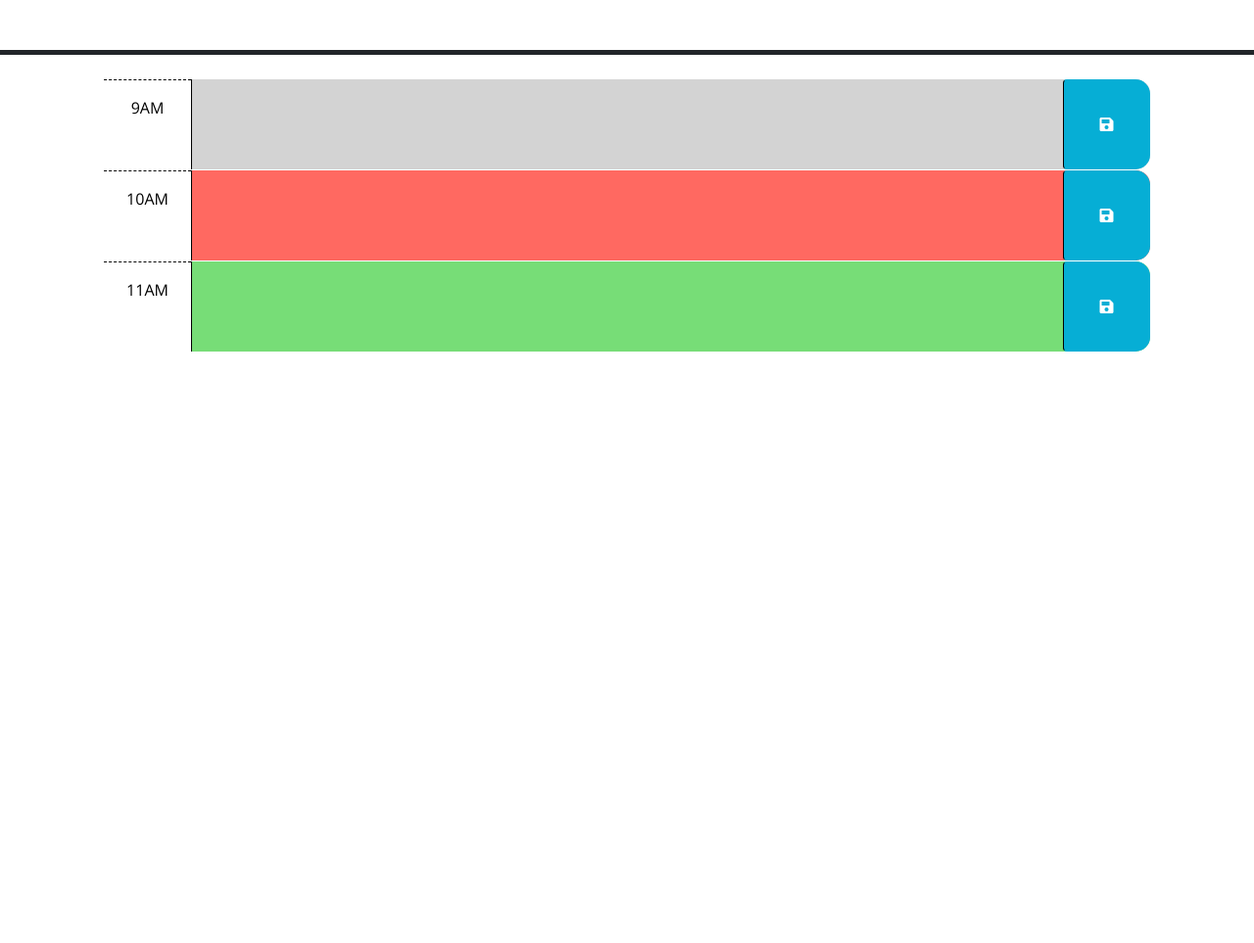
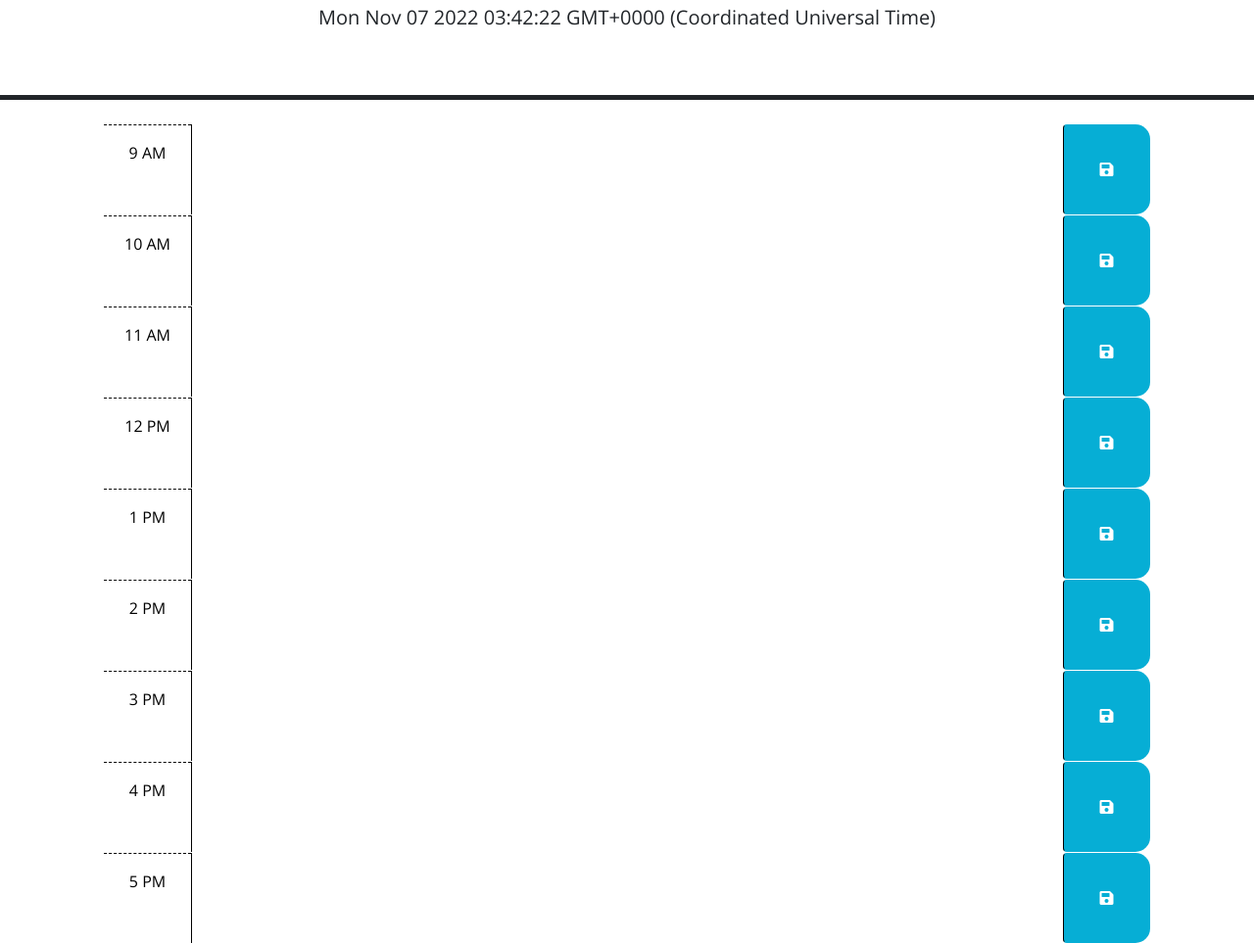
Before and after one commit to tessie-the-messy/Work-Day-Scheduler, a plain HTML site: page index.html in a window 1280 px wide. Shown: the part 176-1139 px from the top of the page at 98% size. Before the commit the page ends 800 px from the top, so only its background shows below. Drawn offline with nearby package versions, Linux system fonts and the light colour scheme; files that its build step writes are made by us from their sources.

Commit message:
Added HTML, pseudocoded JS

```diff
--- a/assets/js/script.js
+++ b/assets/js/script.js
@@ -8,16 +8,28 @@ $(function () {
   // function? How can DOM traversal be used to get the "hour-x" id of the
   // time-block containing the button that was clicked? How might the id be
   // useful when saving the description in local storage?
-  //
+  var save = $(".saveBtn")
+
+  save.on("click", function() {
+
+  })
+
   // TODO: Add code to apply the past, present, or future class to each time
   // block by comparing the id to the current hour. HINTS: How can the id
   // attribute of each time-block be used to conditionally add or remove the
   // past, present, and future classes? How can Day.js be used to get the
   // current hour in 24-hour time?
-  //
+      // '.past', '.present', and '.future' classes already exist in CSS (deleted from HTML)
+      // if function for EACH hour, i.e. each id? is there a way to do a for loop?
+
+
   // TODO: Add code to get any user input that was saved in localStorage and set
   // the values of the corresponding textarea elements. HINT: How can the id
   // attribute of each time-block be used to do this?
-  //
+
+
   // TODO: Add code to display the current date in the header of the page.
+ var date = new Date();
+ $("#currentDay").text(date);
+//  above should be day.js?
 });
--- a/index.html
+++ b/index.html
@@ -18,11 +18,11 @@
       href="https://fonts.googleapis.com/css?family=Open+Sans&display=swap"
       rel="stylesheet"
     />
-    <link rel="stylesheet" href="style.css" />
+    <link rel="stylesheet" href="./assets/css/style.css" />
     <title>Work Day Scheduler</title>
   </head>
 
-  <body>
+  <body >
     <header class="p-5 mb-4 border-5 border-bottom border-dark text-center">
       <h1 class="display-3">Work Day Scheduler</h1>
       <p class="lead">A simple calendar app for scheduling your work day</p>
@@ -39,27 +39,74 @@
         code is implemented.
         -->
 
-      <!-- Example of a past time block. The "past" class adds a gray background color. -->
-      <div id="hour-9" class="row time-block past">
-        <div class="col-2 col-md-1 hour text-center py-3">9AM</div>
+      <div id="hour-9" class="row time-block">
+        <div class="col-2 col-md-1 hour text-center py-3">9 AM</div>
         <textarea class="col-8 col-md-10 description" rows="3"> </textarea>
         <button class="btn saveBtn col-2 col-md-1" aria-label="save">
           <i class="fas fa-save" aria-hidden="true"></i>
         </button>
       </div>
 
-      <!-- Example of a a present time block. The "present" class adds a red background color. -->
-      <div id="hour-10" class="row time-block present">
-        <div class="col-2 col-md-1 hour text-center py-3">10AM</div>
+
+      <div id="hour-10" class="row time-block">
+        <div class="col-2 col-md-1 hour text-center py-3">10 AM</div>
         <textarea class="col-8 col-md-10 description" rows="3"> </textarea>
         <button class="btn saveBtn col-2 col-md-1" aria-label="save">
           <i class="fas fa-save" aria-hidden="true"></i>
         </button>
       </div>
 
-      <!-- Example of a future time block. The "future" class adds a green background color. -->
-      <div id="hour-11" class="row time-block future">
-        <div class="col-2 col-md-1 hour text-center py-3">11AM</div>
+
+      <div id="hour-11" class="row time-block">
+        <div class="col-2 col-md-1 hour text-center py-3">11 AM</div>
+        <textarea class="col-8 col-md-10 description" rows="3"> </textarea>
+        <button class="btn saveBtn col-2 col-md-1" aria-label="save">
+          <i class="fas fa-save" aria-hidden="true"></i>
+        </button>
+      </div>
+
+      <div id="hour-12" class="row time-block">
+        <div class="col-2 col-md-1 hour text-center py-3">12 PM</div>
+        <textarea class="col-8 col-md-10 description" rows="3"> </textarea>
+        <button class="btn saveBtn col-2 col-md-1" aria-label="save">
+          <i class="fas fa-save" aria-hidden="true"></i>
+        </button>
+      </div>
+
+      <div id="hour-1" class="row time-block">
+        <div class="col-2 col-md-1 hour text-center py-3">1 PM</div>
+        <textarea class="col-8 col-md-10 description" rows="3"> </textarea>
+        <button class="btn saveBtn col-2 col-md-1" aria-label="save">
+          <i class="fas fa-save" aria-hidden="true"></i>
+        </button>
+      </div>
+
+      <div id="hour-2" class="row time-block">
+        <div class="col-2 col-md-1 hour text-center py-3">2 PM</div>
+        <textarea class="col-8 col-md-10 description" rows="3"> </textarea>
+        <button class="btn saveBtn col-2 col-md-1" aria-label="save">
+          <i class="fas fa-save" aria-hidden="true"></i>
+        </button>
+      </div>
+
+      <div id="hour-3" class="row time-block">
+        <div class="col-2 col-md-1 hour text-center py-3">3 PM</div>
+        <textarea class="col-8 col-md-10 description" rows="3"> </textarea>
+        <button class="btn saveBtn col-2 col-md-1" aria-label="save">
+          <i class="fas fa-save" aria-hidden="true"></i>
+        </button>
+      </div>
+
+      <div id="hour-4" class="row time-block">
+        <div class="col-2 col-md-1 hour text-center py-3">4 PM</div>
+        <textarea class="col-8 col-md-10 description" rows="3"> </textarea>
+        <button class="btn saveBtn col-2 col-md-1" aria-label="save">
+          <i class="fas fa-save" aria-hidden="true"></i>
+        </button>
+      </div>
+
+      <div id="hour-5" class="row time-block">
+        <div class="col-2 col-md-1 hour text-center py-3">5 PM</div>
         <textarea class="col-8 col-md-10 description" rows="3"> </textarea>
         <button class="btn saveBtn col-2 col-md-1" aria-label="save">
           <i class="fas fa-save" aria-hidden="true"></i>
@@ -73,6 +120,6 @@
       crossorigin="anonymous"
     ></script>
 
-    <script src="script.js"></script>
+    <script src="./assets/js/script.js"></script>
   </body>
 </html>
```
